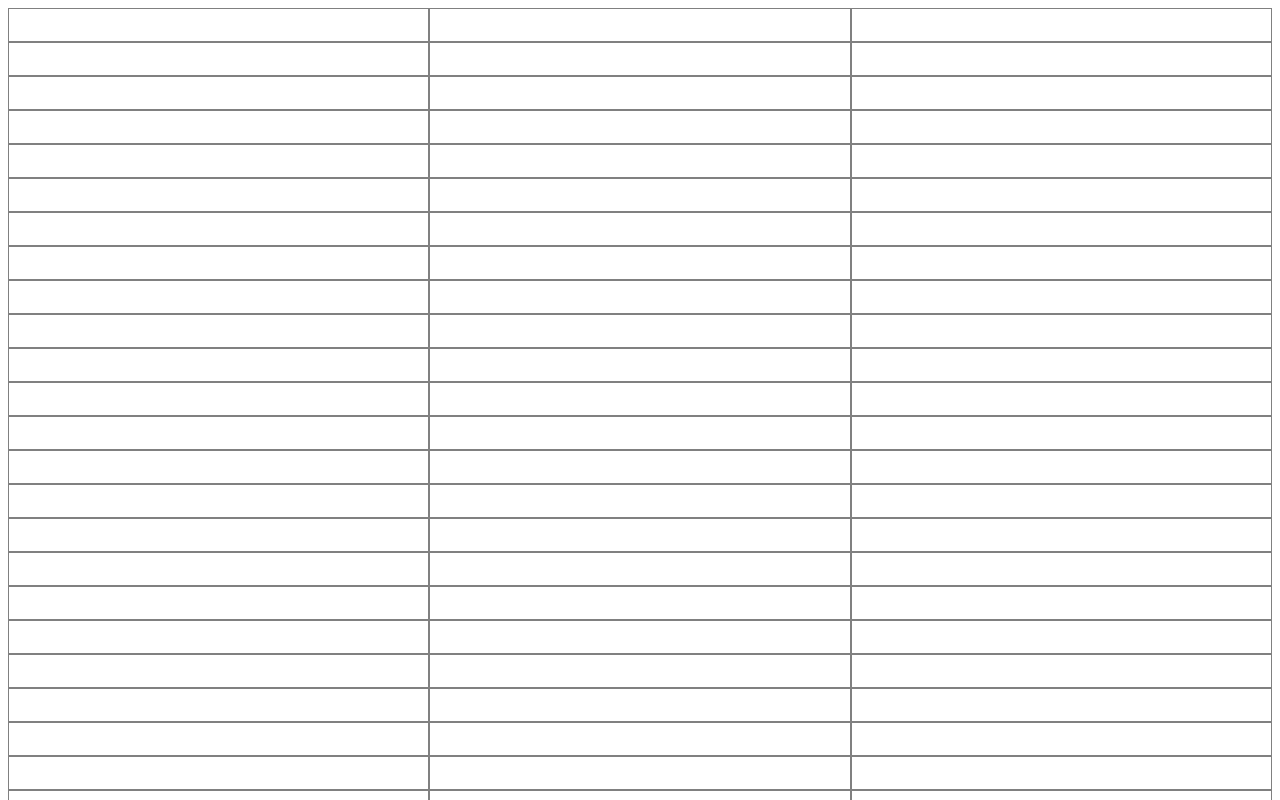
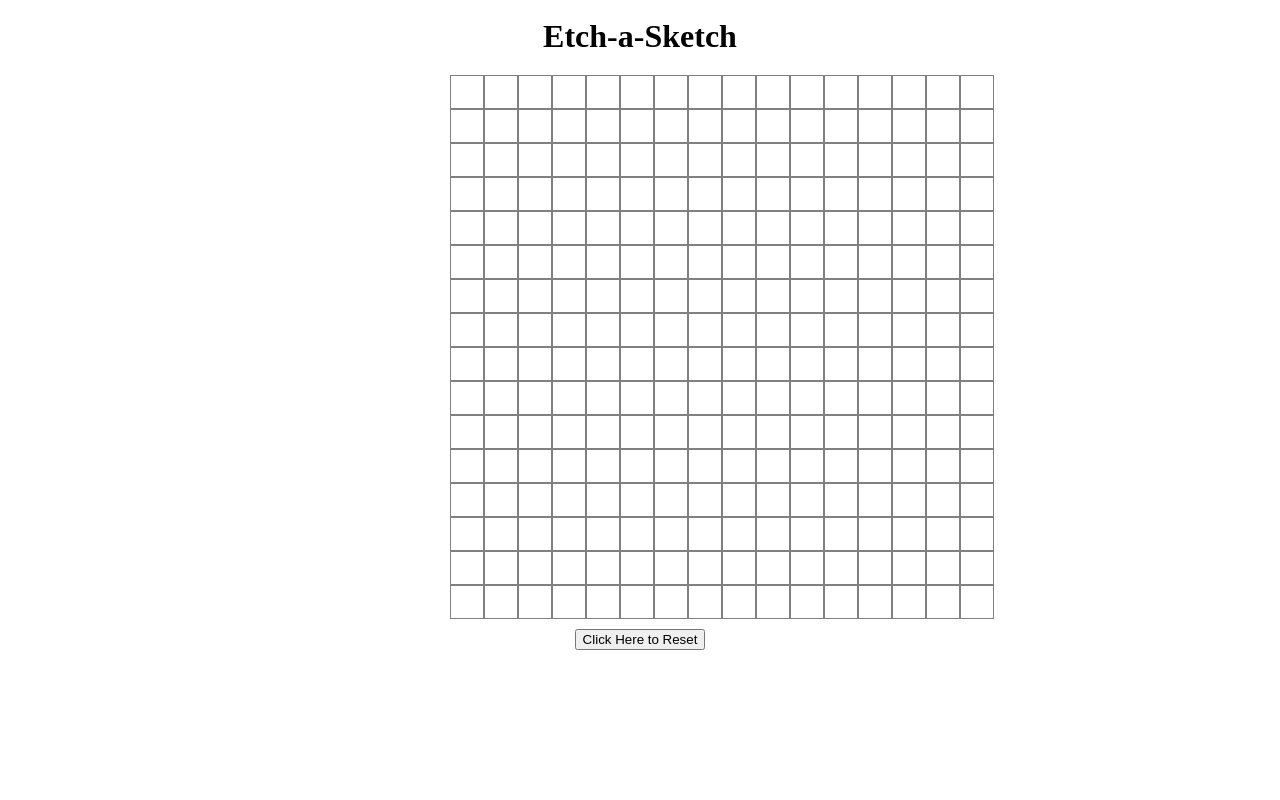
Before and after one commit to danWalt/Etch-a-Sketch, a plain HTML site: page index.html in a window 1280 px wide. Shown: the top 800 px of the page. Drawn offline with Linux system fonts and the light colour scheme.

Commit message:
changing colors and resetting board works

```diff
--- a/app.js
+++ b/app.js
@@ -1,5 +1,10 @@
+(() => {
+
 const container = document.getElementById("container");
-
+const h1 = document.createElement('h1')
+h1.textContent = 'Etch-a-Sketch'
+h1.className = 'headline'
+container.parentElement.insertBefore(h1,container)
 
 function makeRows(rows, cols){
     container.style.setProperty('--grid-rows', rows);
@@ -10,6 +15,7 @@ function makeRows(rows, cols){
         container.appendChild(cell).className = "grid-item";
     }
 }
+makeRows(16, 16)
 
 
 
@@ -17,6 +23,32 @@ function insertAfter(newNode, referenceNode) {
     referenceNode.parentNode.insertBefore(newNode, referenceNode.nextSibling);
 }
 
+const gridItems = document.querySelectorAll(".grid-item")
+window.addEventListener('mouseover', () => {
+gridItems.forEach(block => {
+    let randomColor = Math.floor(Math.random()*16777215).toString(16);
+    block.addEventListener('mouseover',() => {
+        block.style.backgroundColor = "#" + randomColor;
+    })
+})
+
+})
+const resetDiv = document.createElement('div')
+resetDiv.className = 'reset-button-div'
+
+const resetButton = document.createElement('button')
+resetButton.textContent = 'Click Here to Reset'
+resetButton.className = 'reset-button'
+
+insertAfter(resetDiv, container)
+
+resetDiv.appendChild(resetButton)
 
 
-makeRows(16, 16)
+resetButton.addEventListener('click', () => {
+    gridItems.forEach(block => {
+        block.style.backgroundColor = 'white';
+    })
+})
+
+})()
--- a/style.css
+++ b/style.css
@@ -4,9 +4,12 @@
   }
 
   #container {
+    margin: auto;
+    width: 30%;
+    padding: 10px;
     display: grid;
     grid-template-rows: repeat(var(--grid-rows), 1fr);
-    grid-template-columns: auto auto auto;
+    grid-template-columns: repeat(var(--grid-cols), 1fr);
   }
 
   .grid-item {
@@ -15,3 +18,16 @@
     text-align: center;
 
   }
+
+  .headline {
+    text-align: center;
+    margin: auto;
+    width: 50%;
+    padding: 10px;
+  }
+
+  .reset-button-div {
+    margin: auto;
+    text-align: center;
+
+  }
```
